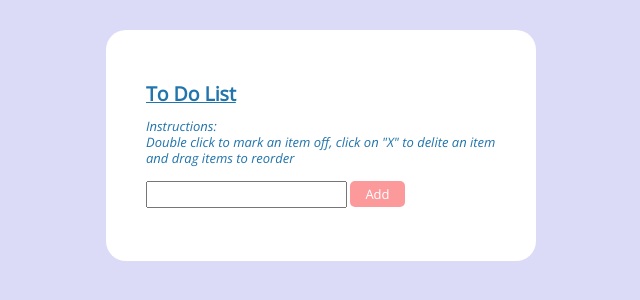
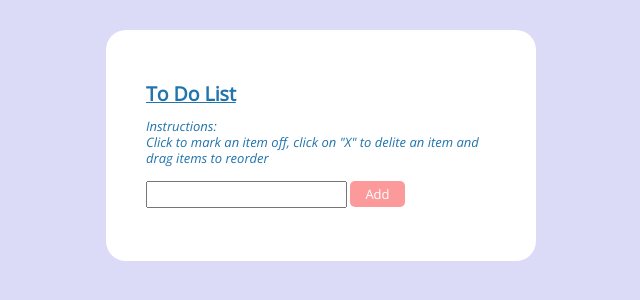
Before and after one commit to DarkoLanovic/to-do-list-app, a plain HTML site: page index.html in a window 1280 px wide. Shown: the full height of the page, 319-959 px from the left. Drawn offline with nearby package versions, Linux system fonts and the light colour scheme.

Commit message:
Update index.html
Update

```diff
--- a/index.html
+++ b/index.html
@@ -11,7 +11,7 @@
 <body>
   <div class="container">
     <h2 class="h2">To Do List</h2>
-    <p><em>Instructions:<br>Double click to mark an item off, click on "X" to delite an item and drag items to reorder</em></p>
+    <p><em>Instructions:<br>Click to mark an item off, click on "X" to delite an item and drag items to reorder</em></p>
 
     <form name="toDoList">
       <input id="input" type="text" name="ListItem" />
```
